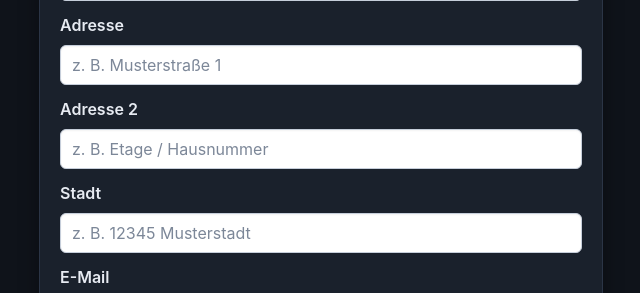
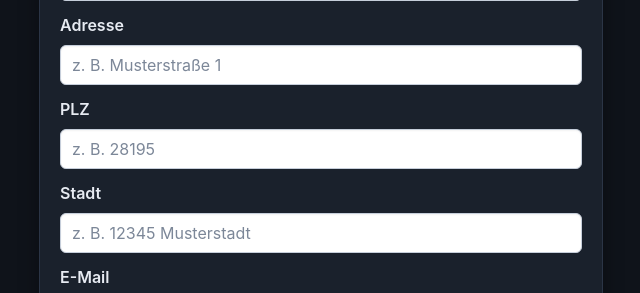
Before and after one commit to lejo-bit/seiri, a Flask app: page /companies/new in a window 1280 px wide. Shown: the part 554-847 px from the top of the page, without its empty margins (319-959 px from the left). Run offline with Flask 3, Linux system fonts and the light colour scheme; data comes from the database, SQL or seed files in the repository; data that the repository does not hold is empty.

Commit message:
Rename Company 'Adresse 2' to 'PLZ' and drop PDF comma
Relabel the company address2 field as PLZ (form, detail, CSV, docs) and render PLZ + Stadt without a comma in the PDF.

```diff
--- a/routes.py
+++ b/routes.py
@@ -140,7 +140,7 @@ def _companies_csv():
     buf = io.StringIO()
     writer = csv.writer(buf, delimiter=";", quoting=csv.QUOTE_MINIMAL)
     writer.writerow(
-        ["Name", "Adresse", "Adresse 2", "Stadt", "E-Mail", "Telefon", "Website", "Stellenangebote", "Status", "Sucht?"]
+        ["Name", "Adresse", "PLZ", "Stadt", "E-Mail", "Telefon", "Website", "Stellenangebote", "Status", "Sucht?"]
     )
     for company in _ordered_companies():
         links = " | ".join(link.url for link in company.job_links)
@@ -506,7 +506,7 @@ def company_pdf(company_id):
     if company.address:
         pdf.cell(0, 5, company.address, new_x="LMARGIN", new_y="NEXT")
     if company.address2 and company.city:
-        pdf.cell(0, 5, f"{company.address2}, {company.city}", new_x="LMARGIN", new_y="NEXT")
+        pdf.cell(0, 5, f"{company.address2} {company.city}", new_x="LMARGIN", new_y="NEXT")
     elif company.address2:
         pdf.cell(0, 5, company.address2, new_x="LMARGIN", new_y="NEXT")
     elif company.city:
--- a/templates/company_detail.html
+++ b/templates/company_detail.html
@@ -65,7 +65,7 @@
         </div>
 
         <div class="field">
-          <label class="label" for="address2">Adresse 2</label>
+          <label class="label" for="address2">PLZ</label>
           <div class="control">
             <input class="input" id="address2" name="address2" type="text"
                    value="{{ company.address2 or '' }}">
@@ -178,7 +178,7 @@
       <td>{{ company.address or '—' }}</td>
     </tr>
     <tr>
-      <th class="has-text-weight-semibold">Adresse 2</th>
+      <th class="has-text-weight-semibold">PLZ</th>
       <td>{{ company.address2 or '—' }}</td>
     </tr>
     <tr>
--- a/templates/company_form.html
+++ b/templates/company_form.html
@@ -76,11 +76,11 @@
         </div>
 
         <div class="field">
-          <label class="label" for="address2">Adresse 2</label>
+          <label class="label" for="address2">PLZ</label>
           <div class="control">
             <input class="input" id="address2" name="address2" type="text"
                    value="{{ (company.address2 if company else '') }}"
-                   placeholder="z. B. Etage / Hausnummer">
+                   placeholder="z. B. 28195">
           </div>
         </div>
 
```
Also changed, not shown: docs/db_structure.md (+1 -1 lines), README.md.
